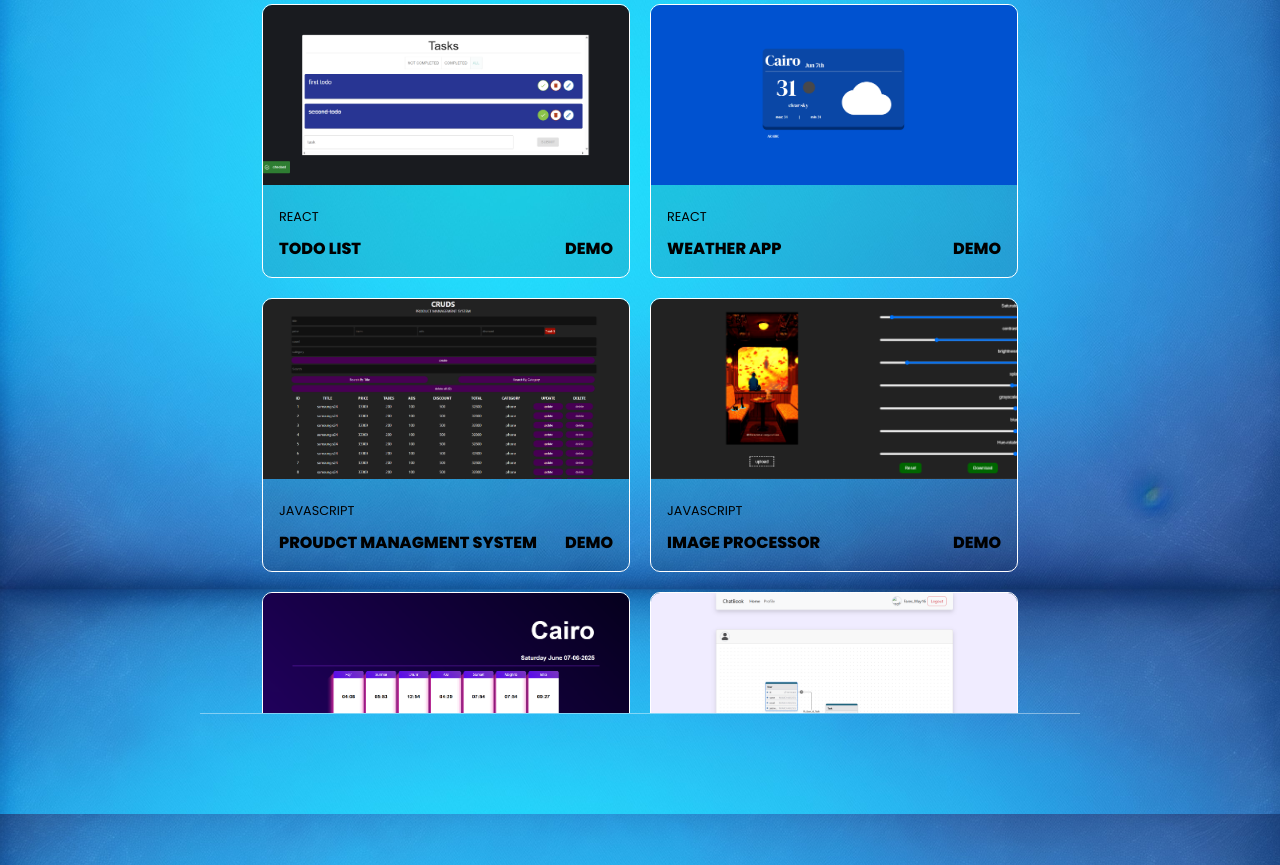
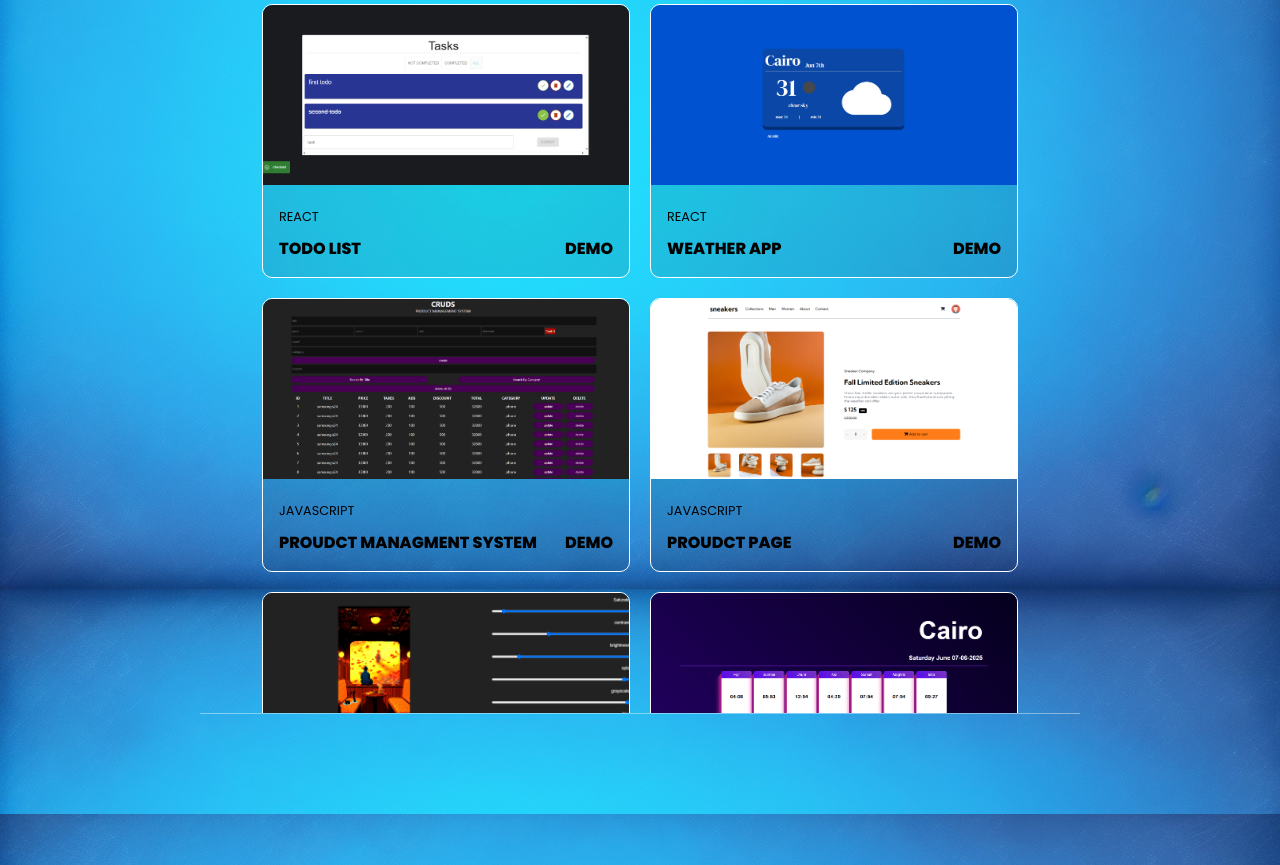
Before and after one commit to Fares-Elsisi-2005/Fares_Portofolio, a plain HTML site: page index.html in a window 1280 px wide. Shown: the part 1663-2528 px from the top of the page. Drawn offline with Linux system fonts and the light colour scheme.

Commit message:
adding product page project

```diff
--- a/index.html
+++ b/index.html
@@ -183,6 +183,16 @@
                     <p class="project-category">JAVASCRIPT</p>
                     <strong class="project-title"> <span>Proudct Managment System</span>
                     <a href="https://fares-elsisi-2005.github.io/CRUDS_project/" class="demo" target="_blank">Demo</a></strong>
+                </div>
+            </div>
+            <div class="project-card" data-category="javascript">
+                <div class="project-image">
+                    <img src="./img/productPageWebsiteImage.png" alt="javascript project">
+                </div>
+                <div class="project-info">
+                    <p class="project-category">JAVASCRIPT</p>
+                    <strong class="project-title"> <span>Proudct Page</span>
+                    <a href="https://fares-elsisi-2005.github.io/productPage/" class="demo" target="_blank">Demo</a></strong>
                 </div>
             </div>
             <!-- Todo (image editor unresponsive) -->
```
Also changed, not shown: img/productPageWebsiteImage.png (added).
